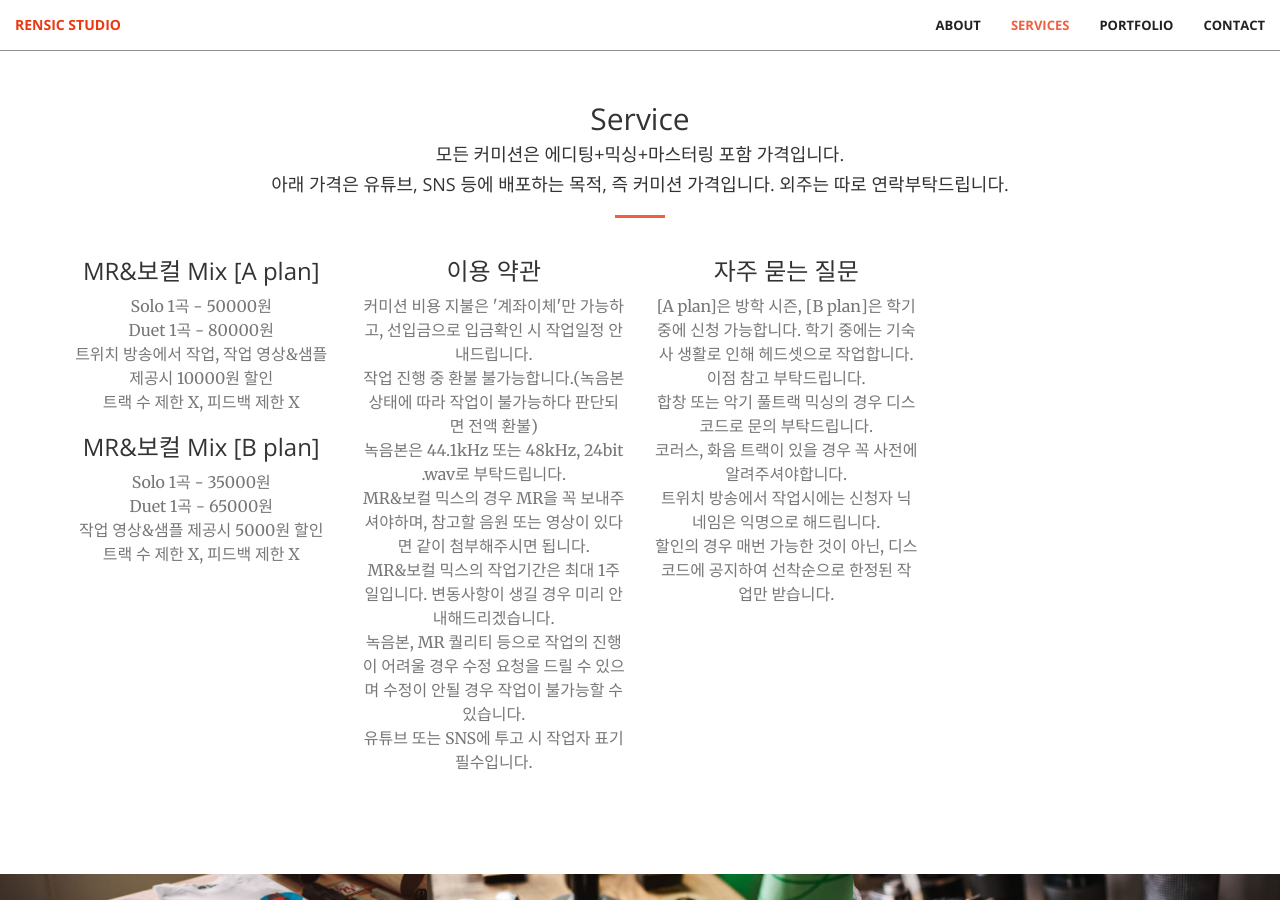
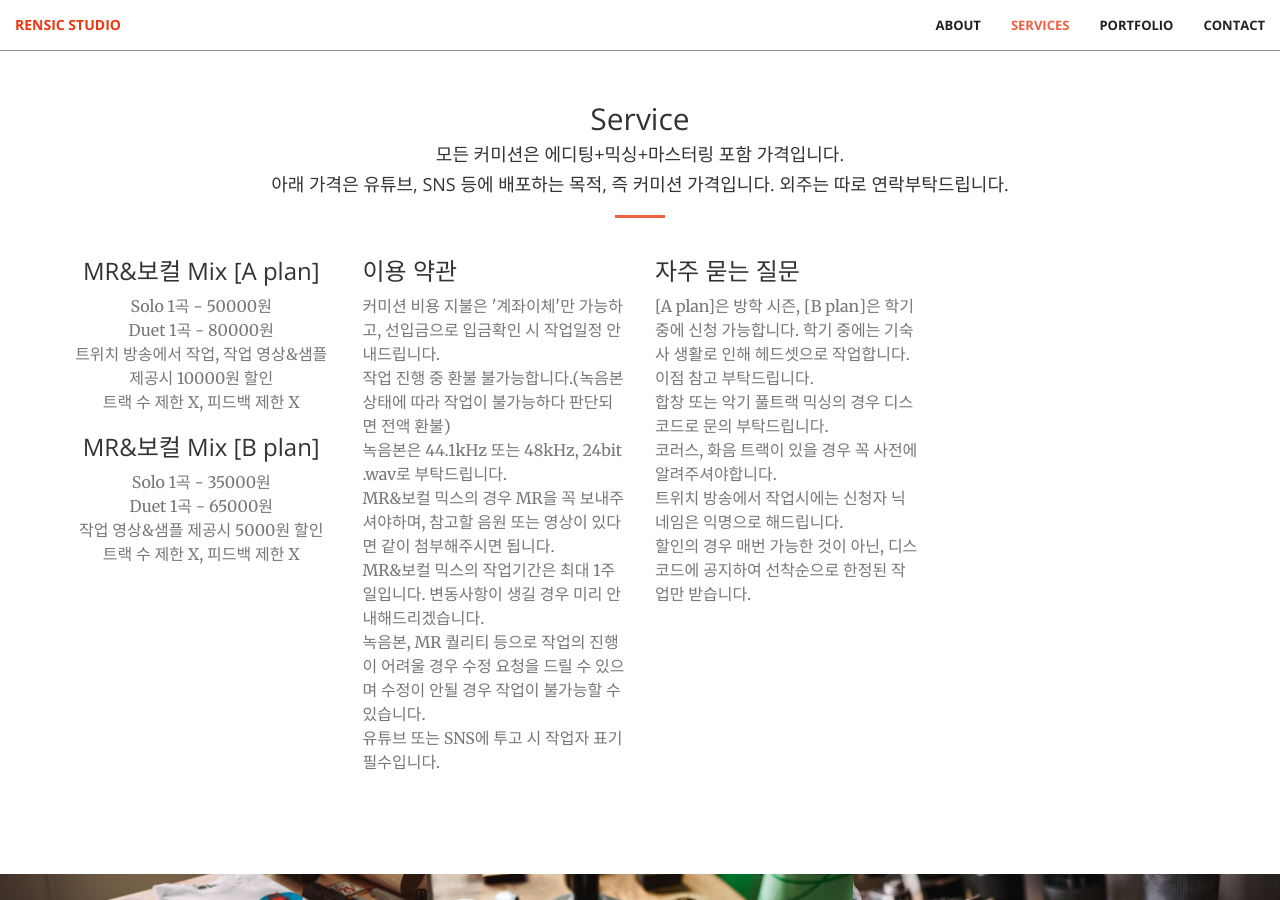
Before and after one commit to RenSicStudio/RenSicStudio.github.io, a Jekyll site: the page built from index.html, in a window 1280 px wide and 900 px high, scrolled down 1306 px. Built offline with Jekyll 4.4.1, drawn with Linux system fonts in a browser that asks for light colours.

Commit message:
Update services.html

```diff
--- a/_includes/services.html
+++ b/_includes/services.html
@@ -25,7 +25,7 @@
                     <p class="text-muted">트랙 수 제한 X, 피드백 제한 X</p>
                 </div>
             </div>
-            <div class="col-lg-3 col-md-6 text-center">
+            <div class="col-lg-3 col-md-6">
                 <div class="service-box">
                     <h3>이용 약관</h3>
                     <p class="text-muted">커미션 비용 지불은 '계좌이체'만 가능하고, 선입금으로 입금확인 시 작업일정 안내드립니다.</p>
@@ -37,7 +37,7 @@
                     <p class="text-muted">유튜브 또는 SNS에 투고 시 작업자 표기 필수입니다.</p>
                 </div>
             </div>
-            <div class="col-lg-3 col-md-6 text-center">
+            <div class="col-lg-3 col-md-6">
                 <div class="service-box">
                     <h3>자주 묻는 질문</h3>
                     <p class="text-muted">[A plan]은 방학 시즌, [B plan]은 학기 중에 신청 가능합니다. 학기 중에는 기숙사 생활로 인해 헤드셋으로 작업합니다. 이점 참고 부탁드립니다.</p>
```
